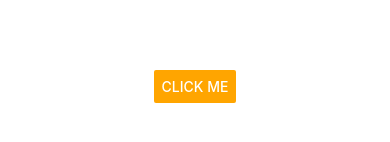
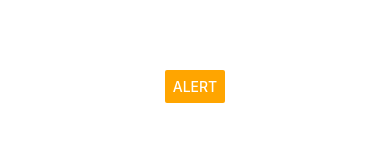
Before and after one commit to Shakib448/react-native-doneWithIt, a React Native app: screen / in a window 390 px wide. Shown: the part 336-478 px from the top of the page. Built offline with nearby package versions, Linux system fonts and the light colour scheme.

Commit message:
Done With it

```diff
--- a/App.js
+++ b/App.js
@@ -1,12 +1,17 @@
 import React from "react";
-import { StyleSheet, SafeAreaView, Button } from "react-native";
+import { StyleSheet, SafeAreaView, Button, Alert } from "react-native";
 
 export default function App() {
-  const handlePress = () => console.log("Press");
+  const handleAlert = () => {
+    Alert.alert("Error", "Button Attack", [
+      { text: "Yes", onPress: () => console.log("Yes") },
+      { text: "No", onPress: () => console.log("No") },
+    ]);
+  };
 
   return (
     <SafeAreaView style={styles.container}>
-      <Button color="orange" title="Click me" onPress={handlePress}></Button>
+      <Button color="orange" title="Alert" onPress={handleAlert}></Button>
     </SafeAreaView>
   );
 }
--- a/package.json
+++ b/package.json
@@ -13,6 +13,7 @@
     "react": "16.13.1",
     "react-dom": "16.13.1",
     "react-native": "https://github.com/expo/react-native/archive/sdk-42.0.0.tar.gz",
+    "react-native-prompt-android": "^1.1.0",
     "react-native-web": "~0.13.12"
   },
   "devDependencies": {
```
Also changed, not shown: 1 other file (tests, documents, lock files or other folders).
